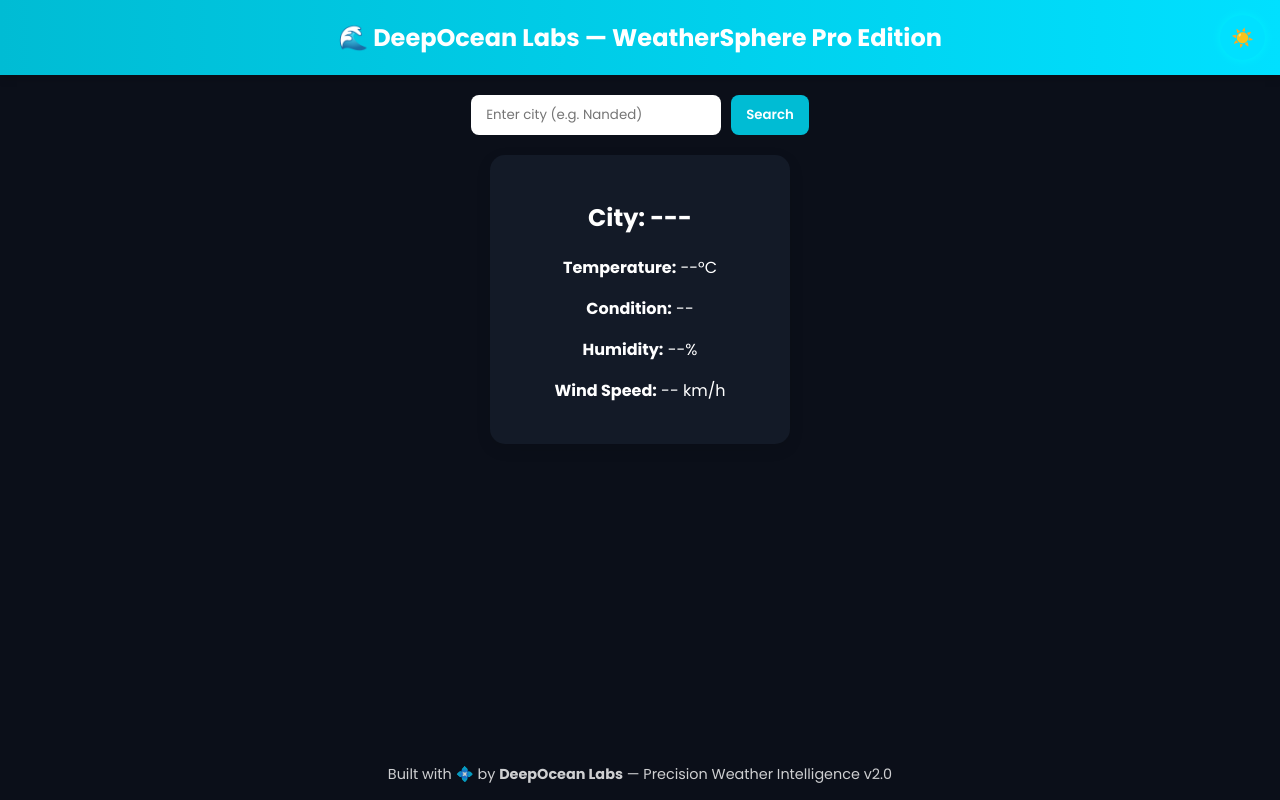
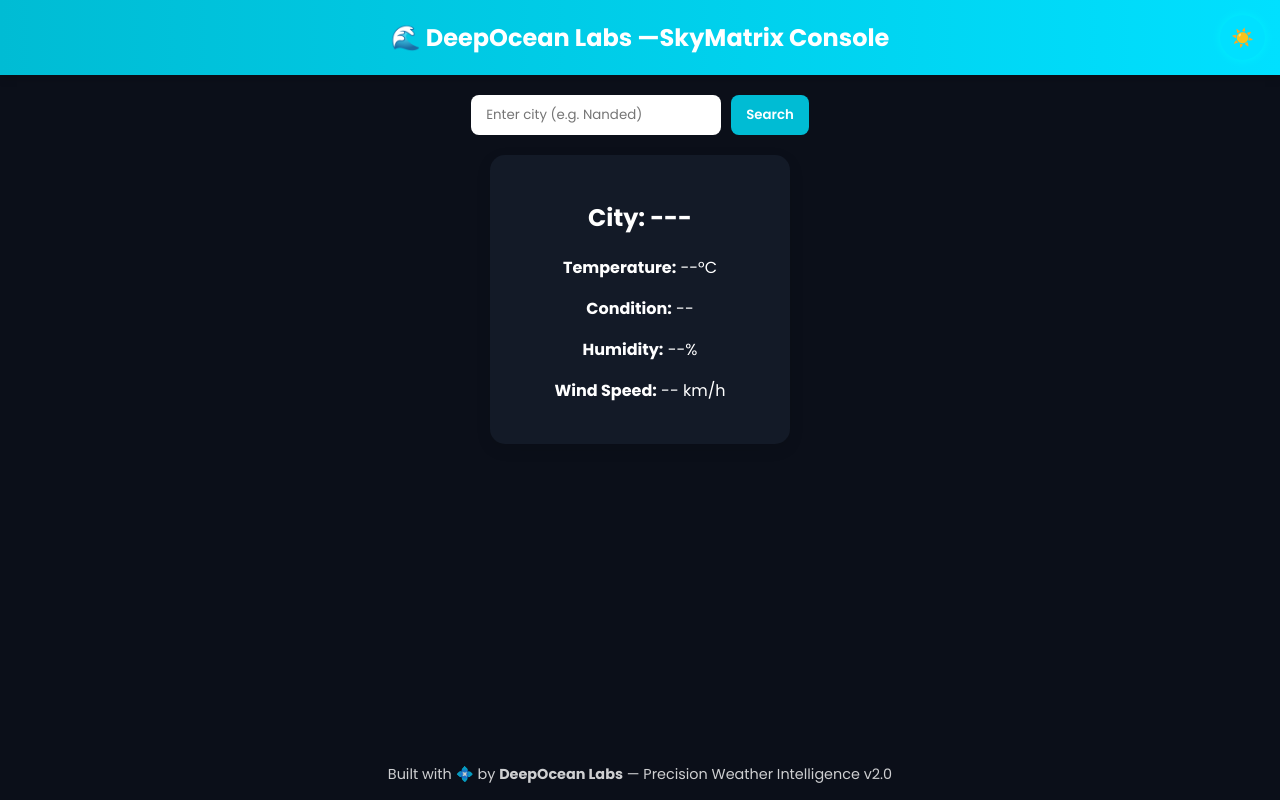
Before and after one commit to apex-code002/apex-demo, a plain HTML site: page Weather/EW.html in a window 1280 px wide. Drawn offline with nearby package versions, Linux system fonts and the light colour scheme.

```diff
--- a/Weather/EW.html
+++ b/Weather/EW.html
@@ -129,7 +129,7 @@ footer {
 </head>
 
 <body class="dark">
-<header>🌊 DeepOcean Labs — WeatherSphere Pro Edition</header>
+<header>🌊 DeepOcean Labs —SkyMatrix Console</header>
 
 <!-- THEME TOGGLE -->
 <button class="theme-toggle" id="themeBtn">☀️</button>
```
